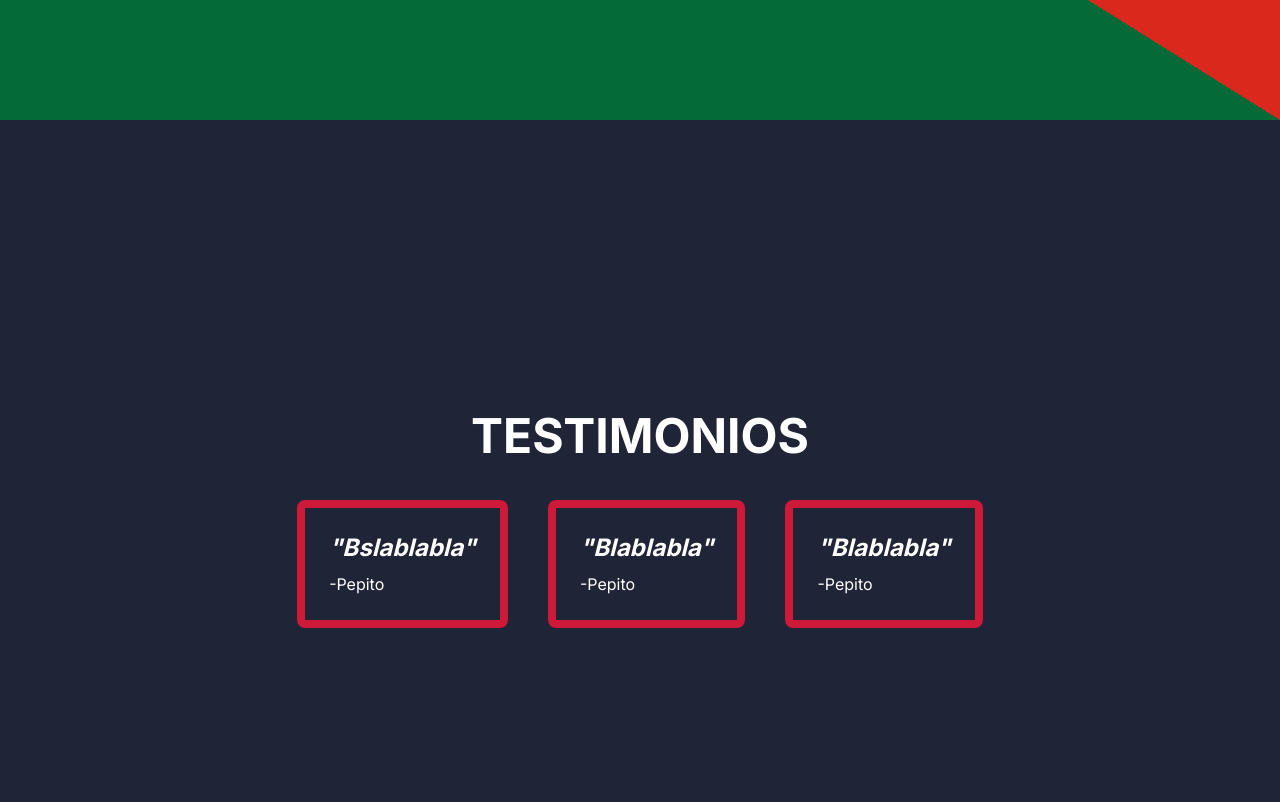
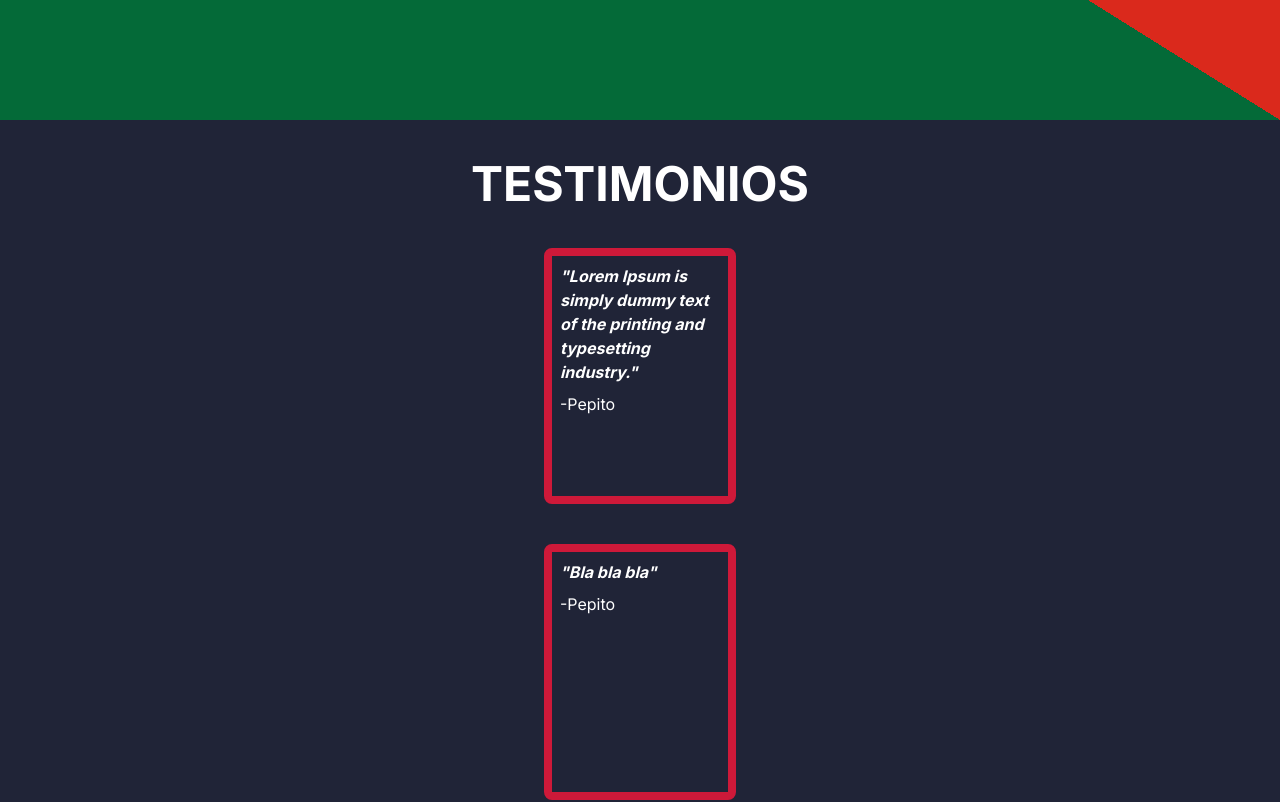
Before and after one commit to aaeilrv/CI-5644, a Next.js app in the folder frontend/: page / in a window 1280 px wide. Shown: the part 1480-2282 px from the top of the page. Built offline with nearby package versions, Linux system fonts and the light colour scheme.

Commit message:
testimonios uwu

```diff
--- a/frontend/src/app/components/FAQ.tsx
+++ b/frontend/src/app/components/FAQ.tsx
@@ -48,7 +48,6 @@ export default function FAQ() {
         }
         </div>
       </div>
-
       {/* Barajitas */}
       <div className="hidden md:flex">
         <div className="relative">
--- a/frontend/src/app/components/Testimonials.tsx
+++ b/frontend/src/app/components/Testimonials.tsx
@@ -1,51 +1,49 @@
 "use client";
-import Image from "next/image";
+
+const testimonials = [
+  {
+    comment: "Lorem Ipsum is simply dummy text of the printing and typesetting industry.",
+    author: "Pepito",
+  },
+  {
+    comment: "Bla bla bla",
+    author: "Pepito",
+  },
+  {
+    comment: "Lorem Ipsum is simply dummy text of the printing and typesetting industry. Lorem Ipsum is simply dummy text of the printing and typesetting industry",
+    author: "Pepito",
+  },
+  {
+    comment: "Lorem Ipsum is simply dummy text of the printing and typesetting industry.",
+    author: "Pepito",
+  },
+]
 
 
 export default function Testimonials() {
+  const lg_num_testimonials = testimonials.length >= 8 ? 8: testimonials.length
+  const md_num_testimonials = testimonials.length >= 4 ? 4: testimonials.length
+  const sm_num_testimonials = testimonials.length >= 4 ? 4: testimonials.length
+
   return (
-    <div className='bg-[#202437] w-full h-screen flex items-center justify-center space-x-10 overflow-hidden'>
-
+    <div className='bg-[#202437] min-h-screen flex items-center justify-center space-x-10 overflow-hidden py-10'>
       <div className="grid grid-cols-1 justify-items-center">
         <div className="text-white">
           <h1 className="font-bold text-4xl sm:text-5xl uppercase">Testimonios</h1>
         </div>
 
         {/* Comentarios */}
-        <div className="grid grid-col-1 md:flex space-x-10">
-          <div className="block max-w-sm p-6 border-8 border-[#ce1939] rounded-lg mt-10">
-            <h5 className="mb-2 text-2xl font-bold italic text-white">"Bslablabla"</h5>
-            <p className="font-normal text-white text-left">-Pepito</p>
-          </div>
-
-          <div className="block max-w-sm p-6 border-8 border-[#ce1939] rounded-lg mt-10">
-            <h5 className="mb-2 text-2xl font-bold italic text-white">"Blablabla"</h5>
-            <p className="font-normal text-white text-left">-Pepito</p>
-          </div>
-
-          <div className="block max-w-sm p-6 border-8 border-[#ce1939] rounded-lg mt-10">
-            <h5 className="mb-2 text-2xl font-bold italic text-white">"Blablabla"</h5>
-            <p className="font-normal text-white text-left">-Pepito</p>
-          </div>
+        <div className={`grid grid-cols-1 sm:grid-cols-${sm_num_testimonials} md:grid-cols-${md_num_testimonials} lg:grid-cols-${lg_num_testimonials} gap-10 mt-10 place-content-end`}>
+          {
+            testimonials.map((testimonial, index) => (
+              <div className="relative block w-48 h-64 p-2 border-8 border-[#ce1939] rounded-lg text-white overflow-scroll no-scrollbar" key={index}>
+                <h5 className="mb-2 font-bold italic">&quot;{testimonial.comment}&quot;</h5>
+                <p className="font-normal text-left">-{testimonial.author}</p>
+              </div>
+            ))
+          }
         </div>
       </div>
-
-      {/* Barajitas */}
-      {/*
-      <div className="hidden md:flex">
-        <div className="relative">
-          <div className="absolute p-2 bg-white rounded-lg shadow z-50">
-            <Image src="/static/images/cristiano_barajita.png" width={200} height={40} alt={"Cristiano"}/>
-          </div>
-          <div className="absolute top-0 left-0 bg-white rounded-lg p-2 ml-16 z-40" style={{ transform: 'rotate(20deg)' }}>
-            <Image src="/static/images/messi_barajita.png" width={200} height={40} alt={"Messi"}/>
-          </div>
-          <div className="top-0 left-0 bg-white rounded-lg p-2 ml-24 z-30" style={{ transform: 'rotate(45deg)' }}>
-            <Image src="/static/images/mbappe_barajita.png" width={200} height={40} alt={"Mbappe"}/>
-          </div>
-        </div>
-      </div>
-      */}
     </div>
   )
 }
```
